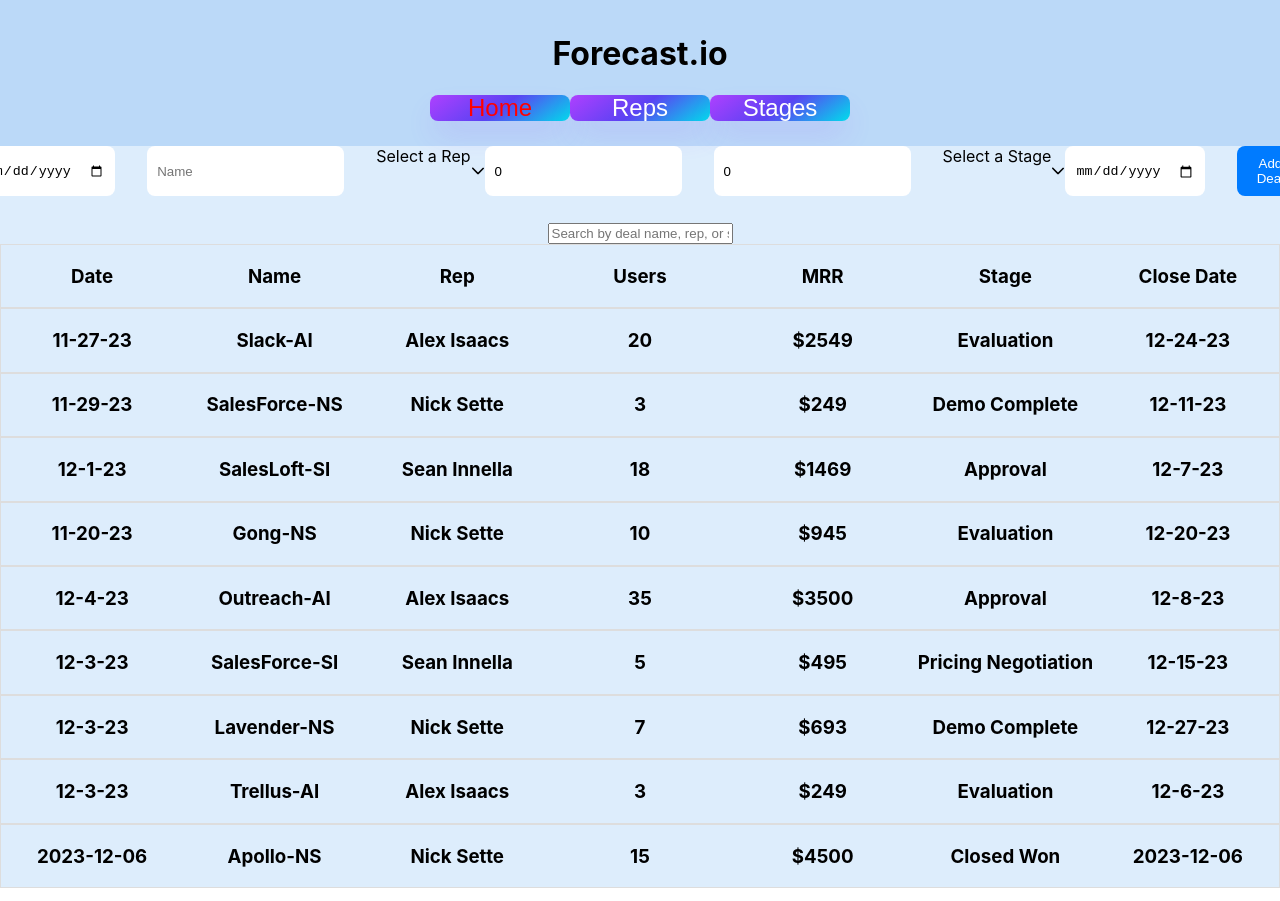
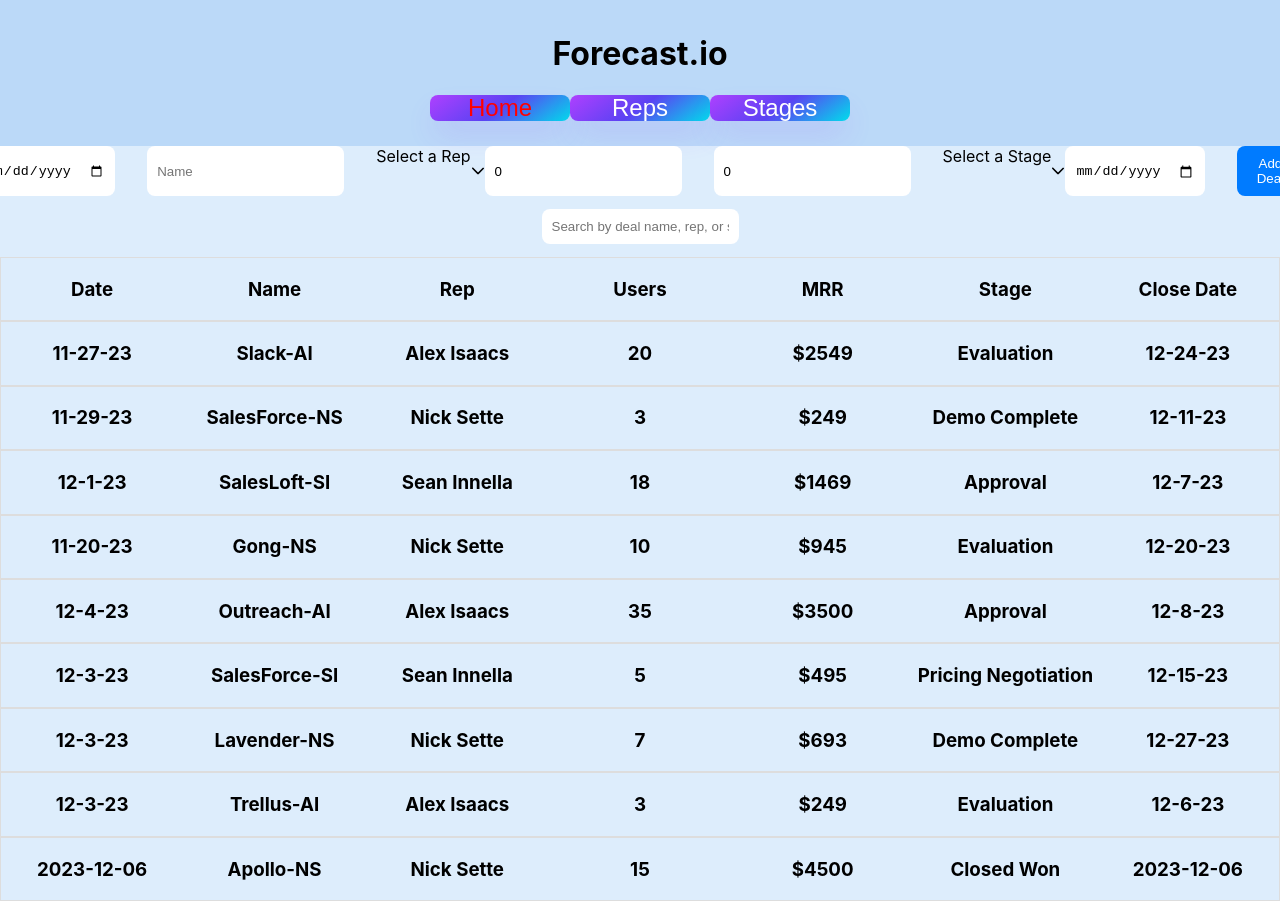
Before and after one commit to Alexisaacs18/salesForcasting, a React (Create React App) app in the folder sales-forcasting/: page / in a window 1280 px wide. Shown: the top 901 px of the page. Built offline with nearby package versions, Linux system fonts and the light colour scheme; data requests are answered from the project's data file.

Commit message:
updated Search

```diff
--- a/sales-forcasting/src/Components/PipelineContainer.js
+++ b/sales-forcasting/src/Components/PipelineContainer.js
@@ -34,8 +34,8 @@
         <div className="Pipeline">
             <div className='form'>
                 <NewDealForm url={url} newDealHandler={newDealHandler} />
+                <Search setSearchTerm={setSearchTerm} />
             </div>
-          <Search setSearchTerm={setSearchTerm} />
             <table className='Table'>
                 <tbody>
                     <tr className='tr'>
```
Lines whose indentation alone changed are shown as unchanged.
